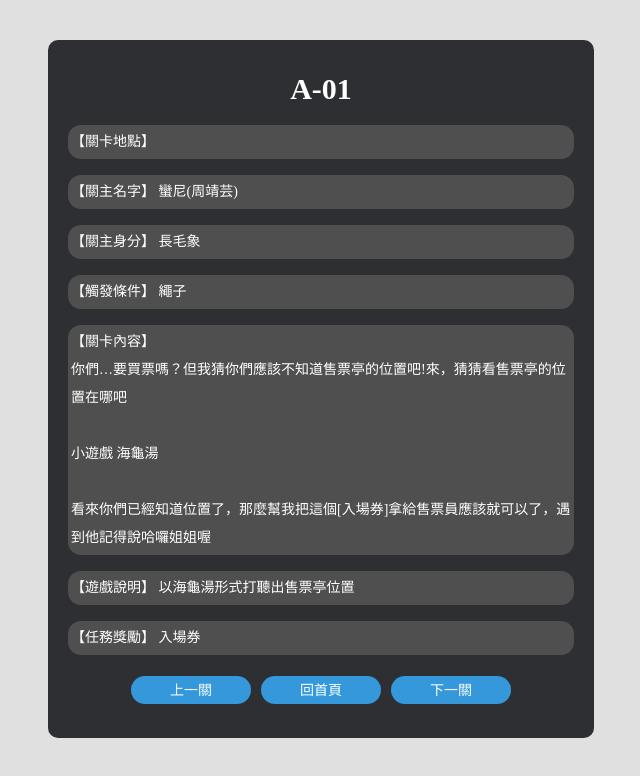
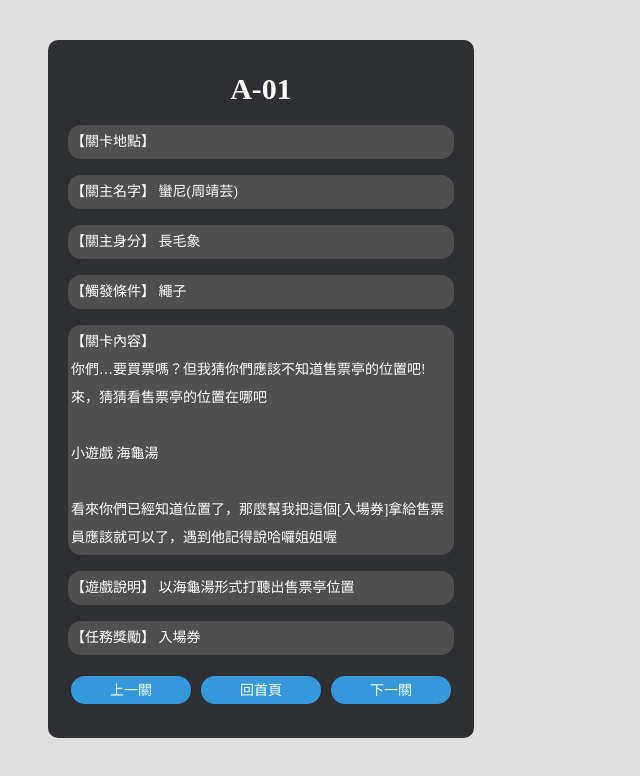
Before and after one commit to haoyu050735/MackayMuseum, a plain HTML site: page a01.html in a window 1280 px wide. Shown: the whole page, without its empty margins (332-972 px from the left). Drawn offline with Linux system fonts and the light colour scheme.

Commit message:
Update suyinguanka.css

```diff
--- a/suyinguanka.css
+++ b/suyinguanka.css
@@ -1,6 +1,6 @@
 
 #everypage_frame  {
-width: 520px;
+width: 400px;
 padding: 13px;
 position: absolute;
 left: 50%;
@@ -19,7 +19,7 @@ vertical-align: middle;
 
 .everypage_title {
 font-family: "微軟正黑體"; font-size: 30px; font-weight: bold;
-width: 500px;
+width: 380px;
 line-height: 20px;
 text-align: center;
 color: white;
@@ -31,7 +31,7 @@ padding: 10px;
 .everypage_neiwun {
 font-size: 14px;
 font-family: "微軟正黑體";
-width: 500px;
+width: 380px;
 line-height: 28px;
 text-align: left;
 color: white;
```
